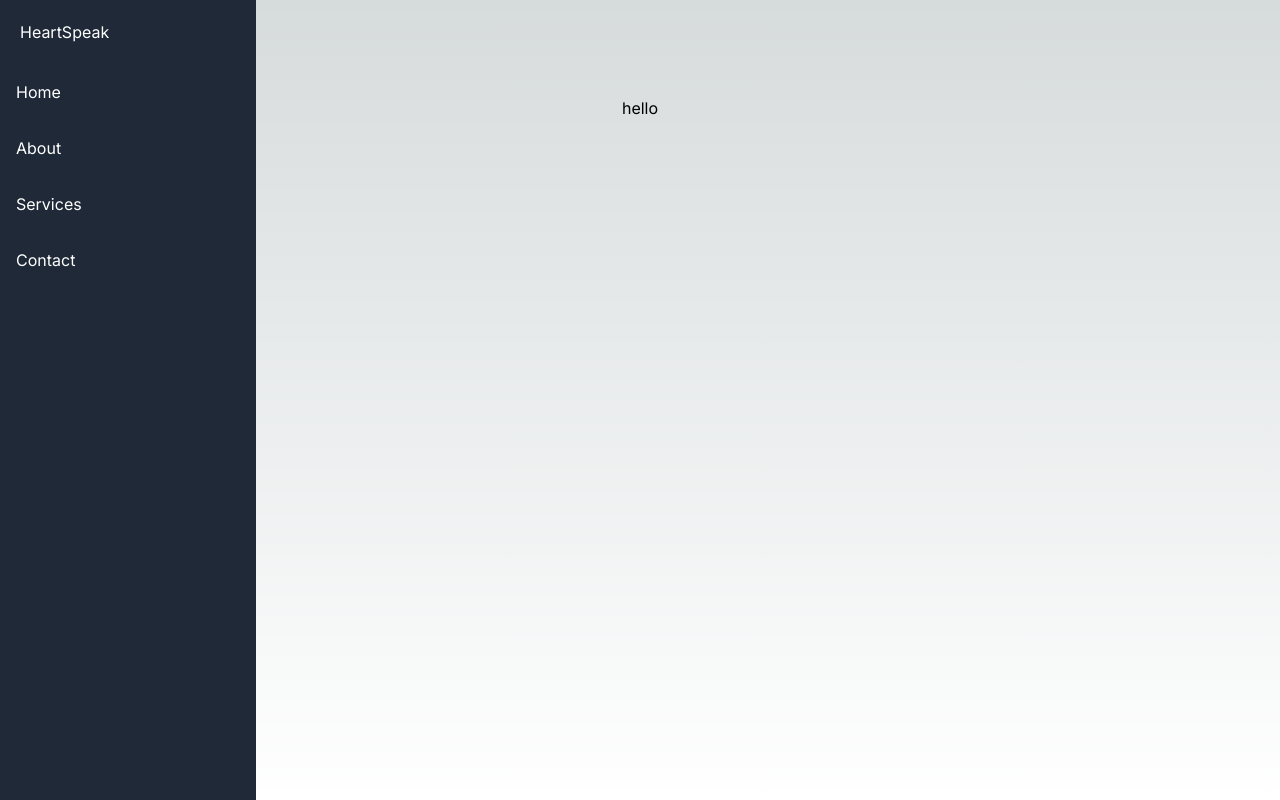
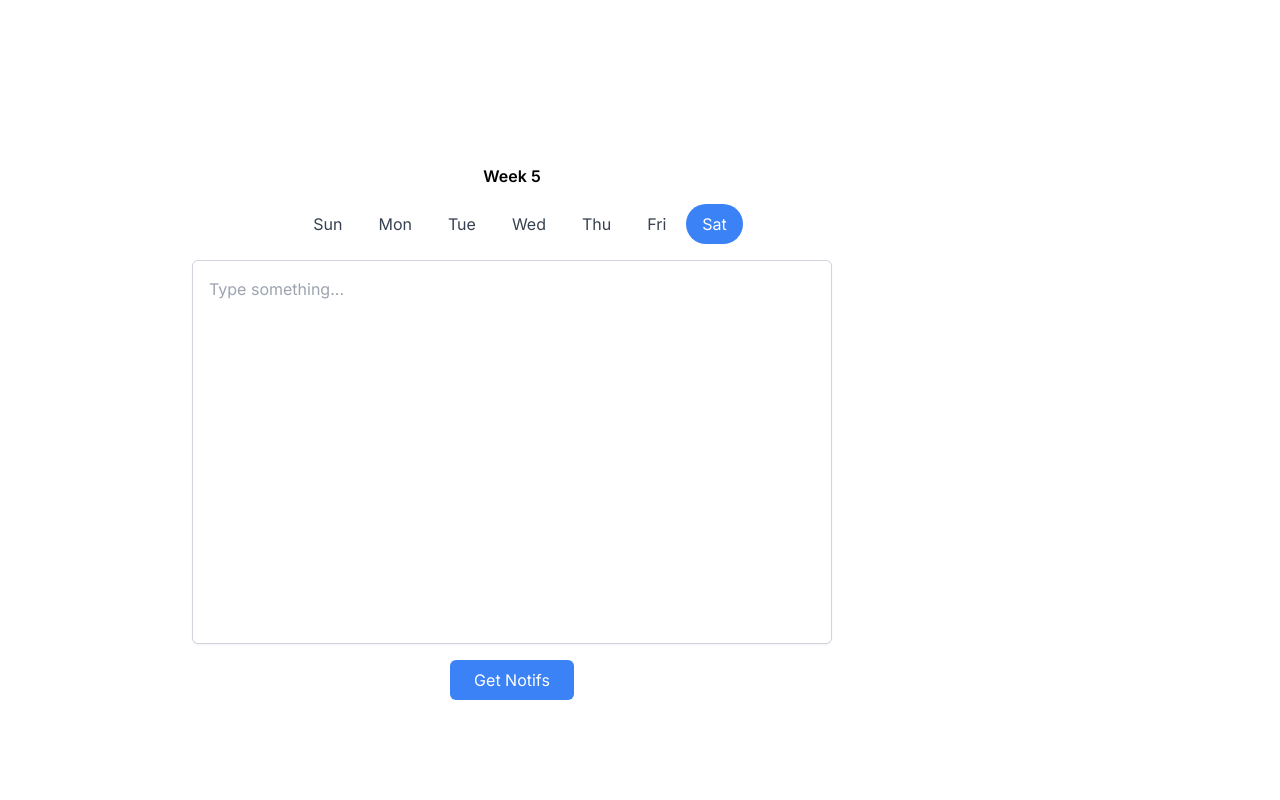
Before and after one commit to Baicheng-MiQ/ichack-24-team, a Next.js app in the folder heart-speak/: page / in a window 1280 px wide. Built offline with nearby package versions, Linux system fonts and the light colour scheme.

Commit message:
(Update JournalEntry.tsx, types/index.ts) - set up local saving of journal entries and displaying journalling prompts

```diff
--- /dev/null
+++ b/heart-speak/app/components/JournalEntry.tsx
@@ -0,0 +1,125 @@
+import React, { useState } from "react";
+import WeekCalendar from "./WeekCalendar";
+import { EntryPromptsPair, JournalEntryType, Notification } from "../types";
+
+const notifications: Notification[] = [
+  { id: 1, message: "Start by detailing what made you happy the morning" },
+  {
+    id: 2,
+    message:
+      "Consider the factors that contributed to this positive start to your day. Then move on to the stress you experienced around noon.",
+  },
+  {
+    id: 3,
+    message:
+      "Try to understand what might have triggered it and how you could manage such situations more effectively",
+  },
+];
+
+const JournalEntry: React.FC = () => {
+  const [entriesAndNotifications, setEntriesAndNotifications] = useState<
+    EntryPromptsPair[]
+  >([]);
+  const [notifs, setNotifs] = useState<Notification[]>([]);
+  const [selectedDate, setSelectedDate] = useState<Date>(new Date());
+  const [currentEntry, setCurrentEntry] = useState<string>("");
+
+  const getNotifs = () => {
+    setNotifs(notifications);
+  };
+
+  const handleDaySelect = (day: Date) => {
+    setSelectedDate(day);
+    const entry = entriesAndNotifications.find(
+      (entryPair) => entryPair.entry.date.toDateString() === day.toDateString()
+    );
+    setCurrentEntry(entry ? entry.entry.content : "");
+    setNotifs(entry ? entry.prompts : []);
+  };
+
+  const handleTextChange = (e: React.ChangeEvent<HTMLTextAreaElement>) => {
+    setCurrentEntry(e.target.value);
+    handleSave();
+  };
+
+  const handleSave = () => {
+    const entryIndex = entriesAndNotifications.findIndex(
+      (entry) => entry.entry.date.toDateString() === selectedDate.toDateString()
+    );
+    if (entryIndex >= 0) {
+      // Update existing entry
+      const updatedEntries = [...entriesAndNotifications];
+      updatedEntries[entryIndex] = {
+        ...updatedEntries[entryIndex],
+        entry: {
+          ...updatedEntries[entryIndex].entry,
+          content: currentEntry,
+        },
+        prompts: notifs,
+      };
+      setEntriesAndNotifications(updatedEntries);
+    } else {
+      // Add new entry
+      const newEntry: EntryPromptsPair = {
+        id: entriesAndNotifications.length + 1,
+        entry: {
+          id: entriesAndNotifications.length + 1,
+          date: selectedDate,
+          content: currentEntry,
+        },
+        prompts: notifs,
+      };
+      setEntriesAndNotifications([...entriesAndNotifications, newEntry]);
+    }
+  };
+
+  const handleGetNotifsForThisDay = () => {
+    getNotifs();
+    const newEntry: EntryPromptsPair = {
+      id: entriesAndNotifications.length + 1,
+      entry: {
+        id: entriesAndNotifications.length + 1,
+        date: selectedDate,
+        content: currentEntry,
+      },
+      prompts: notifs,
+    };
+    setEntriesAndNotifications([...entriesAndNotifications, newEntry]);
+  };
+
+  return (
+    <div className="flex w-full max-w-4xl">
+      <div className="flex-grow flex flex-col items-center">
+        {/* input area for journaling */}
+        <WeekCalendar onDaySelect={handleDaySelect} />
+
+        <textarea
+          className="w-full h-96 p-4 border border-gray-300 rounded-md shadow-sm resize-none"
+          placeholder="Type something..."
+          value={currentEntry} // Bind the textarea to the currentEntry state
+          onChange={handleTextChange} // Update currentEntry state when typing
+        ></textarea>
+        <button
+          className="mt-4 px-6 py-2 bg-blue-500 text-white rounded-md hover:bg-blue-600"
+          onClick={handleGetNotifsForThisDay}
+        >
+          Get Notifs
+        </button>
+      </div>
+
+      {/* Notifications side section */}
+      <aside className="w-64 overflow-y-auto p-4 border-gray-200">
+        {notifs.map((notification) => (
+          <div
+            key={notification.id}
+            className="p-4 mb-4 bg-gray-100 rounded-lg shadow"
+          >
+            {notification.message}
+          </div>
+        ))}
+      </aside>
+    </div>
+  );
+};
+
+export default JournalEntry;
--- /dev/null
+++ b/heart-speak/app/components/WeekCalendar.tsx
@@ -0,0 +1,52 @@
+"use client";
+
+import React, { useState } from "react";
+import { format, startOfWeek, addDays, getWeek, isSameDay } from "date-fns";
+
+interface WeekCalendarProps {
+  onDaySelect: (day: Date) => void;
+}
+
+const WeekCalendar: React.FC<WeekCalendarProps> = ({onDaySelect}) => {
+  const [currentDate, setCurrentDate] = useState(new Date());
+  const [selectedDate, setSelectedDate] = useState(new Date());
+
+  const onDayClick = (day: any) => {
+    setSelectedDate(day);
+    onDaySelect(day);
+  };
+
+  const renderDays = () => {
+    const dateFormat = "EEE";
+    const days = [];
+    const startDate = startOfWeek(currentDate);
+
+    for (let i = 0; i < 7; i++) {
+      const day = addDays(startDate, i);
+      days.push(
+        <div
+          className={`px-4 py-2 cursor-pointer ${
+            isSameDay(day, selectedDate)
+              ? "bg-blue-500 text-white"
+              : "text-gray-700"
+          } rounded-full`}
+          key={i}
+          onClick={() => onDayClick(day)}
+        >
+          {format(day, dateFormat)}
+        </div>
+      );
+    }
+
+    return <div className="flex space-x-1">{days}</div>;
+  };
+
+  return (
+    <div className="flex flex-col items-center space-x-4 p-4">
+      <div className="font-semibold mb-4">Week {getWeek(currentDate)}</div>
+      {renderDays()}
+    </div>
+  );
+};
+
+export default WeekCalendar;
--- a/heart-speak/app/globals.css
+++ b/heart-speak/app/globals.css
@@ -17,13 +17,7 @@
 }
 
 body {
-  color: rgb(var(--foreground-rgb));
-  background: linear-gradient(
-      to bottom,
-      transparent,
-      rgb(var(--background-end-rgb))
-    )
-    rgb(var(--background-start-rgb));
+
 }
 
 @layer utilities {
--- a/heart-speak/app/page.tsx
+++ b/heart-speak/app/page.tsx
@@ -1,13 +1,23 @@
+"use client";
+
 import Image from "next/image";
 import LeftNavbar from "./components/LeftNavbar";
+import JournalEntry from "./components/JournalEntry";
+import WeekCalendar from "./components/WeekCalendar";
 
 export default function Home() {
   return (
     <>
-      <LeftNavbar />
-      <main className="flex min-h-screen flex-col items-center justify-between p-24">
-        hello
-      </main>
+      <div className="flex flex-col items-center justify-center px-6 md:px-20 py-24 min-h-screen">
+        {/* WeekCalendar centered */}
+        <div className="flex justify-center w-full mb-12">
+        </div>
+
+        {/* JournalEntry centered below WeekCalendar */}
+        <div className="flex justify-center w-full">
+          <JournalEntry />
+        </div>
+      </div>
     </>
   );
 }
--- /dev/null
+++ b/heart-speak/app/types/index.ts
@@ -0,0 +1,22 @@
+export type JournalEntryType= {
+  id: number;
+  date: Date;
+  content: string;
+}
+
+export type Notification = {
+  id: number;
+  message: string;
+}
+
+export type EntryPromptsPair = {
+  id: number;
+  entry: JournalEntryType;
+  prompts: Notification[];
+}
+
+// function to get the prompts for a given entry given an array of EntryPromptsPair
+export function getPromptsForEntry(entryId: number, entryPromptsPairs: EntryPromptsPair[]): Notification[] {
+  const entryPromptsPair = entryPromptsPairs.find(pair => pair.id === entryId);
+  return entryPromptsPair ? entryPromptsPair.prompts : [];
+}
--- /dev/null
+++ b/package.json
@@ -0,0 +1,6 @@
+{
+  "dependencies": {
+    "@headlessui/react": "^1.7.18",
+    "date-fns": "^3.3.1"
+  }
+}
```
Also changed, not shown: 1 other file (tests, documents, lock files or other folders).
